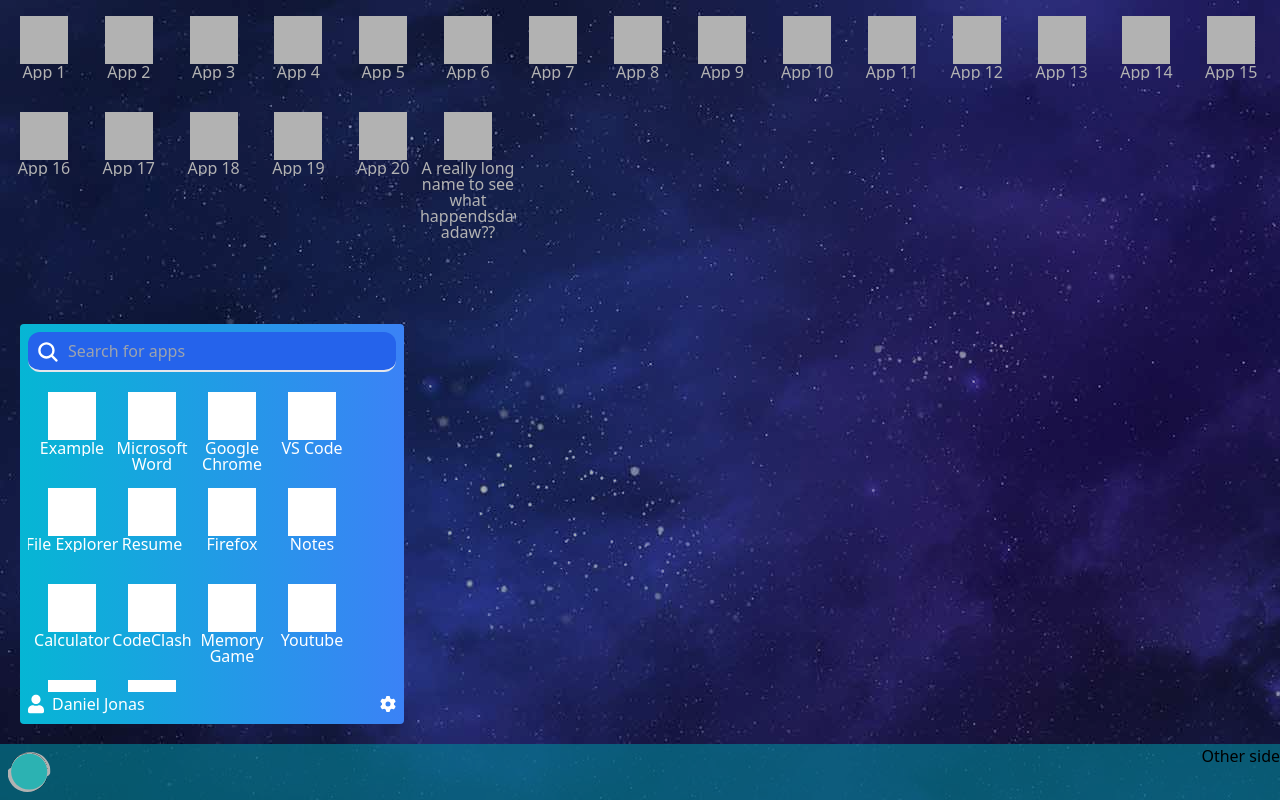
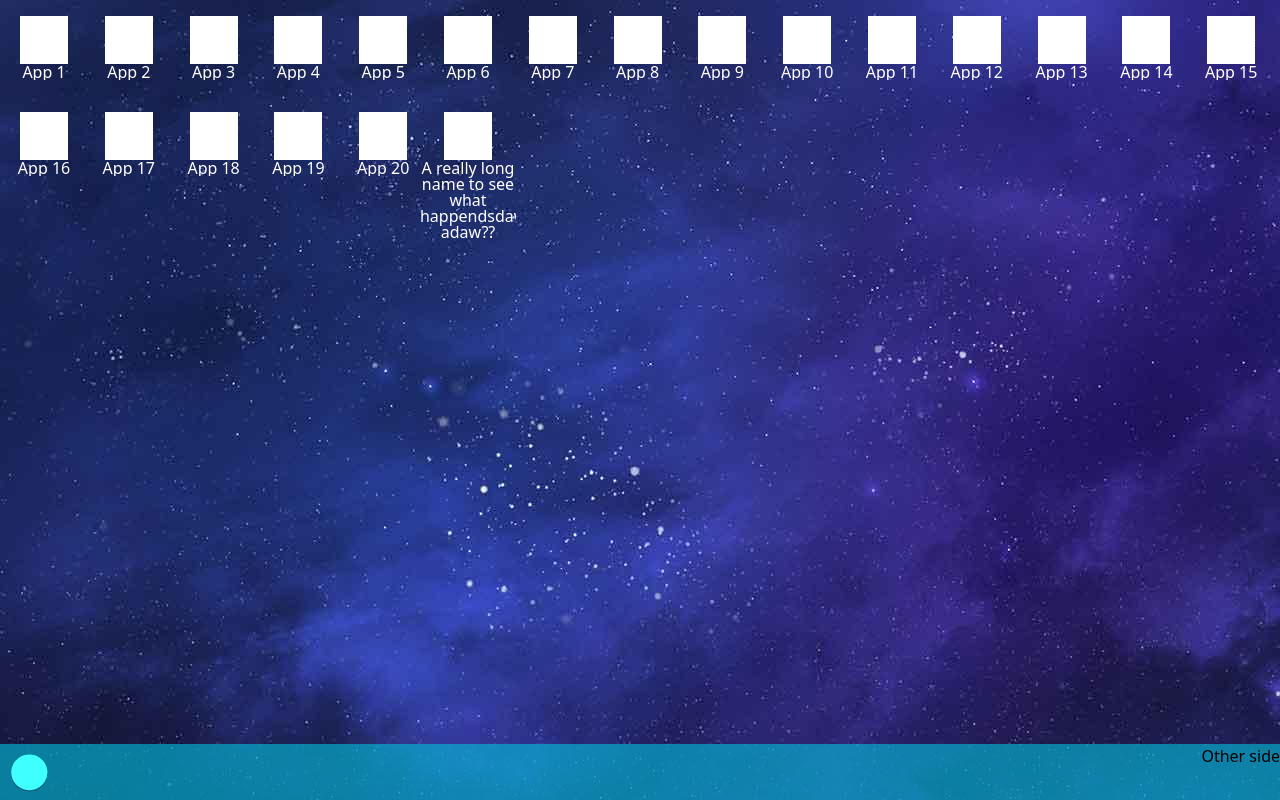
Before and after one commit to 02danieljonas/PortfolioWebsite, a React (Vite) app: page / in a window 1280 px wide. Built offline with nearby package versions, Linux system fonts and the light colour scheme.

Commit message:
menu is by default off

```diff
--- a/src/components/Taskbar.tsx
+++ b/src/components/Taskbar.tsx
@@ -2,7 +2,7 @@ import { useState } from "react";
 import Menu from "./Menu/Menu";
 
 const Taskbar = () => {
-    const [isMenuActive, setIsMenuActive] = useState<boolean>(true);
+    const [isMenuActive, setIsMenuActive] = useState<boolean>(false);
 
     return (
         <>
```
